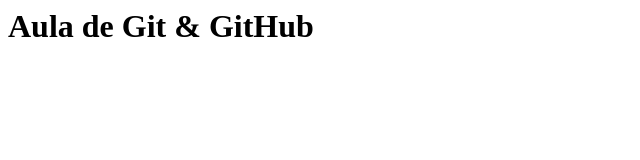
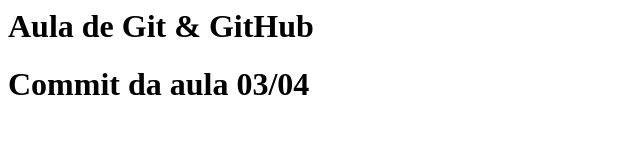
Before and after one commit to andrepetrella/website, a plain HTML site: page index.html in a window 1280 px wide. Shown: the whole page, without its empty margins (0-640 px from the left). Drawn offline with Linux system fonts and the light colour scheme.

Commit message:
Alteração 03-04

```diff
--- a/index.html
+++ b/index.html
@@ -5,5 +5,6 @@
   </head>
   <body>
     <h1>Aula de Git & GitHub</h1>
+	<h1>Commit da aula 03/04</h1>
   </body>
 </html>
```
